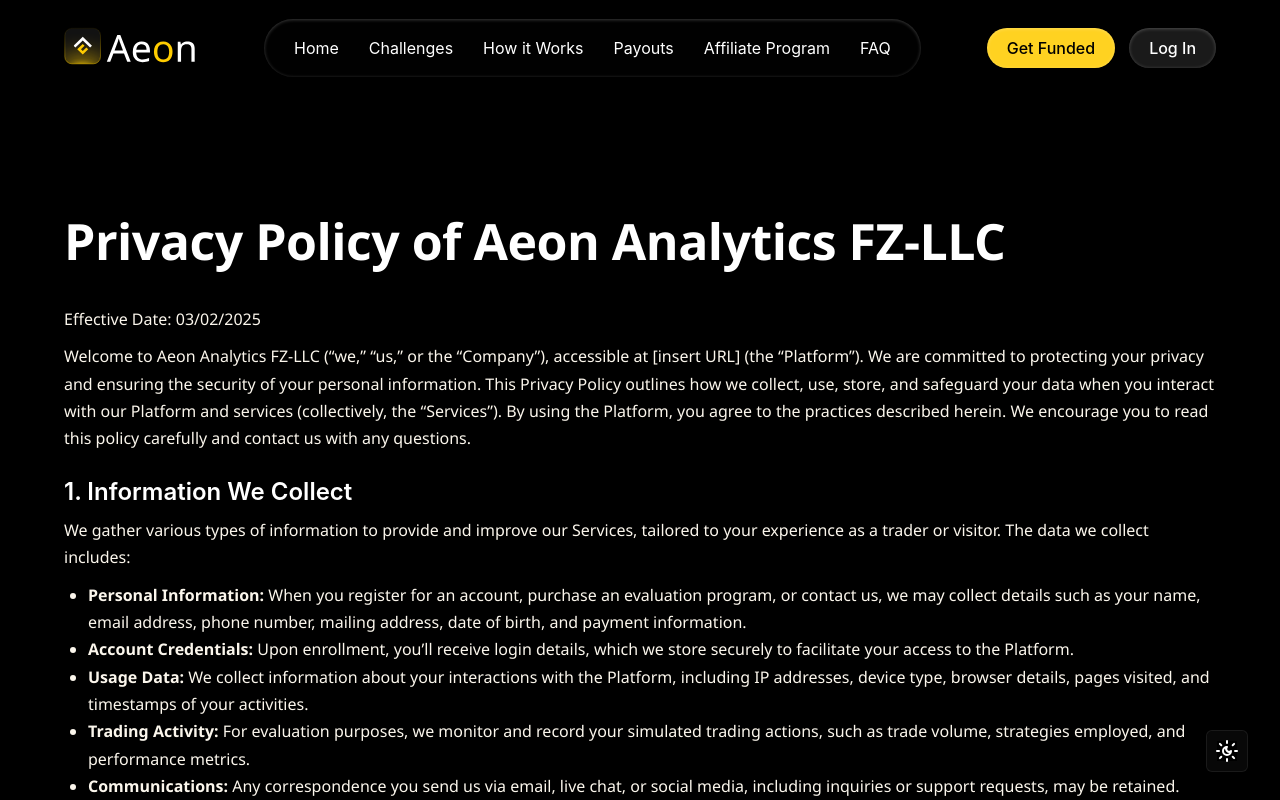
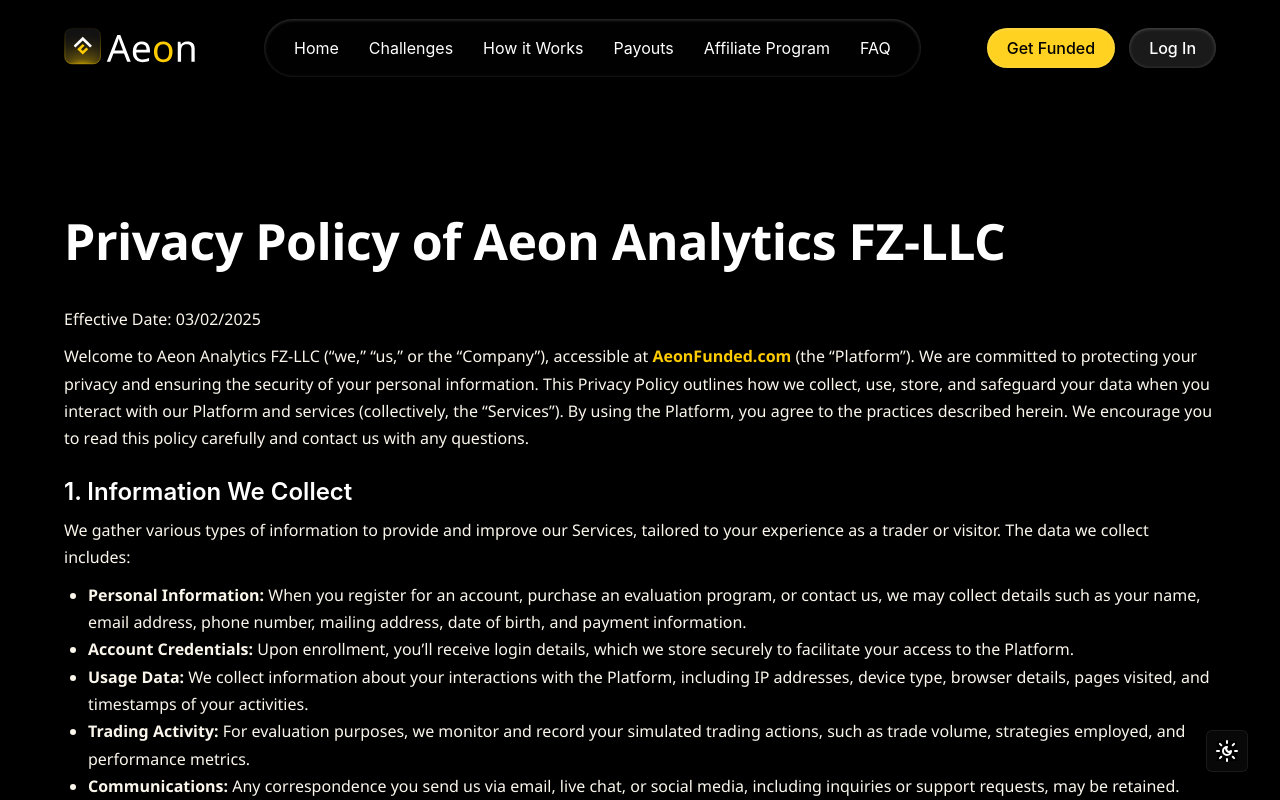
Before and after one commit to seemab-ahmed/aeon-funded, a React (Create React App) app: page /privacy-policy in a window 1280 px wide. Shown: the top 800 px of the page. Built offline with nearby package versions, Linux system fonts and the light colour scheme.

Commit message:
Aeon-changes

```diff
--- a/src/components/PricingPlan.jsx
+++ b/src/components/PricingPlan.jsx
@@ -426,7 +426,7 @@
               className={`rounded-[100px] px-8 py-[10px] text-sm leading-none font-semibold h-20
                 flex items-center justify-center gap-2 max-md:px-4 ${
                 mode === "dark"
-                  ? "bg-[#fc0] bg-opacity-40 text-white"
+                  ? "bg-[#FFD221] text-black"
                   : " bg-white text-dark1f"
               }`}
             >
@@ -435,7 +435,7 @@
                 {selectedPlan.fee}{" "}
               </span>
               <span className={`text-sm font-normal leading-none opacity-80 `}>
-                one time fee
+                one time fee <span className="w-12"></span>
               </span>
             </Link>
           </motion.div>
--- a/src/pages/PrivacyPolicy.jsx
+++ b/src/pages/PrivacyPolicy.jsx
@@ -28,7 +28,7 @@
             mode === "dark" ? "text-ivoryTint" : "text-dark1f opacity-80"
           }`}
         >
-          Welcome to Aeon Analytics FZ-LLC (“we,” “us,” or the “Company”), accessible at [insert URL]
+          Welcome to Aeon Analytics FZ-LLC (“we,” “us,” or the “Company”), accessible at <a href='https://www.aeonfunded.com/' target='_blank' rel="noopener noreferrer" className=' text-primary font-bold'> AeonFunded.com </a> {" "}
           (the “Platform”). We are committed to protecting your privacy and ensuring the security of your
           personal information. This Privacy Policy outlines how we collect, use, store, and safeguard
           your data when you interact with our Platform and services (collectively, the “Services”). By
@@ -228,7 +228,7 @@
             <strong>Communications:</strong> Opt out of promotional emails by following the unsubscribe instructions in those messages; essential account-related notices will still be sent.
           </li>
           <li>
-            <strong>Access and Correction:</strong> You may request access to or corrections of your personal data by reaching out to us at support@aeonfunded.com.
+            <strong>Access and Correction:</strong> You may request access to or corrections of your personal data by reaching out to us at <a href="mailto:support@aeonfunded.com" className=' text-primary list-none'>support@aeonfunded.com</a>.
           </li>
           <li>
             <strong>Deletion:</strong> You can request the removal of your data, though we may retain certain information as required by law or for legitimate business purposes (e.g., record-keeping).
@@ -398,16 +398,16 @@
             </ul>
           </li>
           <li>
-            <strong>Exercising Your Rights:</strong> Submit requests to our Data Protection Officer (DPO) at dpo@aeonfunded.com. We will respond within one month, extendable by two months for complex requests, and will not charge a fee unless requests are excessive or unfounded.
+            <strong>Exercising Your Rights:</strong> Submit requests to our Data Protection Officer (DPO) at <a href="mailto:dpo@aeonfunded.com" className=' text-primary list-none'>dpo@aeonfunded.com</a>. We will respond within one month, extendable by two months for complex requests, and will not charge a fee unless requests are excessive or unfounded.
           </li>
           <li>
             <strong>Data Transfers Outside the EEA:</strong> When transferring your data outside the EEA (e.g., to our servers in UAE), we rely on Standard Contractual Clauses or other approved mechanisms to ensure equivalent protection, as mandated by GDPR.
           </li>
           <li>
-            <strong>Data Protection Officer (DPO):</strong> For GDPR-related inquiries or complaints, contact our DPO at dpo@aeonfunded.com. The DPO oversees our compliance and serves as your point of contact.
+            <strong>Data Protection Officer (DPO):</strong> For GDPR-related inquiries or complaints, contact our DPO at <a href="mailto:dpo@aeonfunded.com" className=' text-primary list-none'>dpo@aeonfunded.com</a>. The DPO oversees our compliance and serves as your point of contact.
           </li>
           <li>
-            <strong>Supervisory Authority:</strong> You have the right to lodge a complaint with your local data protection authority in the EEA if you believe we have not handled your data appropriately. Contact details for authorities are available at <a href="https://www.edpb.europa.eu/edpb_en" target="_blank" rel="noopener noreferrer">https://www.edpb.europa.eu/edpb_en</a>.
+            <strong>Supervisory Authority:</strong> You have the right to lodge a complaint with your local data protection authority in the EEA if you believe we have not handled your data appropriately. Contact details for authorities are available at <a href="https://www.edpb.europa.eu/edpb_en" target="_blank" rel="noopener noreferrer" >https://www.edpb.europa.eu/edpb_en</a>.
           </li>
           <li>
             <strong>Automated Decision-Making:</strong> We do not use automated decision-making or profiling that produces legal effects or significantly affects you, except for trading activity monitoring to enforce our Terms, where human oversight is maintained.
@@ -431,11 +431,11 @@
           <br /><br />
           Aeon Analytics FZ-LLC
           <br />
-          Email: support@aeonfunded.com
+          Email: <a href="mailto:support@aeonfunded.com" className=' text-primary list-none'>support@aeonfunded.com</a>
           <br />
           Address: The Meydan Road, Al Sheba, PO Box 95195, Dubai, United Arab Emirates
           <br /><br />
-          For GDPR inquiries: Data Protection Officer dpo@aeonfunded.com
+          For GDPR inquiries: Data Protection Officer  <a href="mailto:dpo@aeonfunded.com" className=' text-primary list-none'>dpo@aeonfunded.com</a>
         </p>
       </div>
     </section>
--- a/src/pages/RefundPolicy.jsx
+++ b/src/pages/RefundPolicy.jsx
@@ -28,7 +28,7 @@
             mode === "dark" ? "text-ivoryTint" : "text-dark1f opacity-80"
           }`}
         >
-          At Aeon Analytics FZ-LLC (“we,” “us,” or the “Company”), accessible at [insert URL] (the “Platform”), we strive to deliver high-quality digital services through our simulated trading evaluation programs (the “Services”). This Refund Policy explains our approach to refunds and cancellations, reflecting the nature of our offerings as digital products. Please read this policy carefully before purchasing or engaging with our Services, as it forms part of our Terms and Conditions.
+          At Aeon Analytics FZ-LLC (“we,” “us,” or the “Company”), accessible at <a href='https://www.aeonfunded.com/' target='_blank' rel="noopener noreferrer" sclassName=' text-primary font-bold'> AeonFunded.com </a> {" "} (the “Platform”), we strive to deliver high-quality digital services through our simulated trading evaluation programs (the “Services”). This Refund Policy explains our approach to refunds and cancellations, reflecting the nature of our offerings as digital products. Please read this policy carefully before purchasing or engaging with our Services, as it forms part of our Terms and Conditions.
         </p>
 
         {/* Section 1: No Refunds for Digital Products */}
--- a/src/pages/TermsAndConditions.jsx
+++ b/src/pages/TermsAndConditions.jsx
@@ -39,7 +39,7 @@
             mode === "dark" ? "text-ivoryTint" : "text-dark1f opacity-80"
           }`}
         >
-          Welcome to the digital ecosystem of Aeon Analytics FZ-LLC, accessible via [insert URL]
+          Welcome to the digital ecosystem of Aeon Analytics FZ-LLC, accessible via <a href='https://www.aeonfunded.com/' target='_blank' rel="noopener noreferrer" className=' text-primary font-bold'> AeonFunded.com </a> {" "}
           (hereinafter referred to as the “Company”). The Company operates an array of online
           services, resources, and interactive features (collectively, the “Platform”), all of which
           are provided by Aeon Analytics FZ-LLC. Your interaction with the Platform is contingent
```
